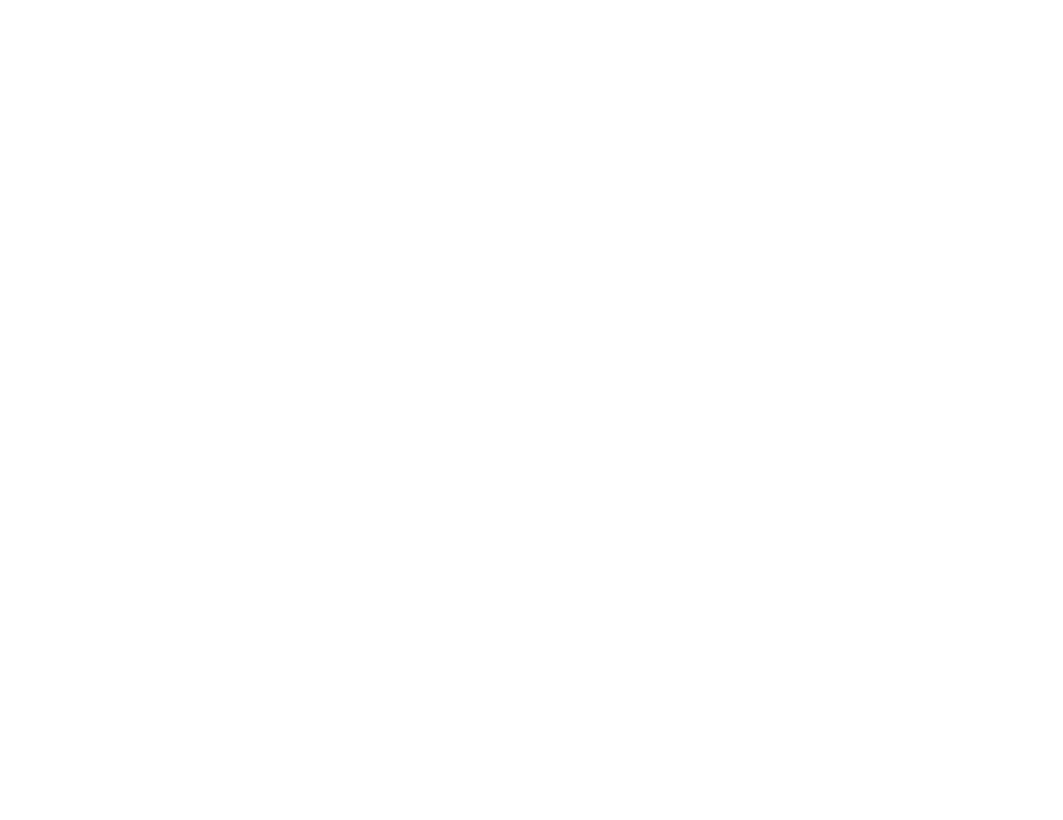
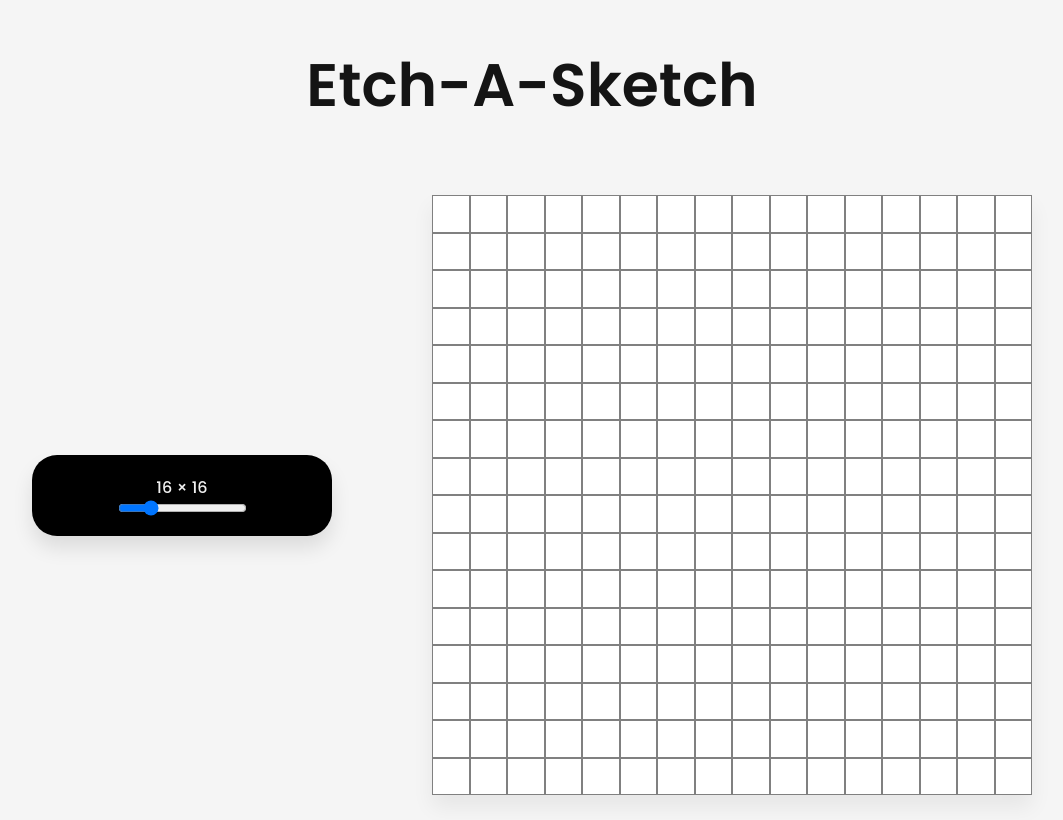
Before and after one commit to nekusu/etch-a-sketch, a plain HTML site: page index.html in a window 1280 px wide. Shown: the whole page, without its empty margins (108-1171 px from the left). Drawn offline with Linux system fonts and the light colour scheme.

Commit message:
Add function to modify the grid size

```diff
--- a/css/main.css
+++ b/css/main.css
@@ -0,0 +1,61 @@
+* {
+	margin: 0;
+	padding: 0;
+	border: 0;
+	box-sizing: border-box;
+	outline: none;
+	font-family: Poppins;
+}
+
+:root {
+	--background: white;
+	--background-alt: rgb(245, 245, 245);
+	--text: rgb(20, 20, 20);
+	--text-alt: rgb(240, 240, 240);
+	--radius: 25px;
+}
+
+body {
+	display: flex;
+	flex-direction: column;
+	align-items: center;
+	background-color: var(--background-alt);
+}
+
+#title {
+	margin: 40px;
+	text-align: center;
+	font-size: 60px;
+	color: var(--text);
+}
+
+#container {
+	width: 90%;
+	max-width: 1100px;
+	display: flex;
+	align-items: center;
+	justify-content: space-around;
+	flex-wrap: wrap-reverse;
+}
+
+#settings {
+	width: 300px;
+	padding: 20px;
+	margin: 25px;
+	display: flex;
+	flex-direction: column;
+	align-items: center;
+	color: var(--text-alt);
+	border-radius: var(--radius);
+	background-color: black;
+	box-shadow: 0 12px 20px rgba(0, 0, 0, 0.1);
+}
+
+#grid {
+	height: 600px;
+	width: 600px;
+	margin: 25px;
+	display: grid;
+	background-color: var(--background);
+	box-shadow: 0 12px 20px rgba(0, 0, 0, 0.0625);
+}
--- a/index.html
+++ b/index.html
@@ -5,10 +5,19 @@
 	<meta charset="UTF-8">
 	<meta http-equiv="X-UA-Compatible" content="IE=edge">
 	<meta name="viewport" content="width=device-width, initial-scale=1.0">
+	<link href="https://fonts.googleapis.com/css2?family=Poppins:wght@500;600&display=swap" rel="stylesheet">
 	<link rel="stylesheet" href="css/main.css">
 	<title>Etch-A-Sketch</title>
 </head>
 
 <body>
+	<h1 id="title">Etch-A-Sketch</h1>
+	<div id="container">
+		<div id="settings">
+			<div><span class="size">16</span> × <span class="size">16</span></div>
+			<input id="size-slider" type="range" min="2" max="64" value="16">
+		</div>
+		<div id="grid"></div>
+	</div>
 	<script type="text/javascript" src="js/etchASketch.js"></script>
 </body>
--- a/js/etchASketch.js
+++ b/js/etchASketch.js
@@ -0,0 +1,19 @@
+const grid = document.querySelector('#grid');
+const sizeSlider = document.querySelector('#size-slider');
+const sizeSpans = document.querySelectorAll('.size');
+updateGrid();
+
+function updateGrid() {
+	const size = sizeSlider.value;
+	sizeSpans.forEach(span => span.textContent = size);
+	grid.innerHTML = '';
+	grid.style.grid = `repeat(${size}, 1fr) / repeat(${size}, 1fr)`;
+
+	for (let i = 0; i < size ** 2; i++) {
+		const div = document.createElement('div');
+		div.style.border = '1px solid gray';
+		grid.appendChild(div);
+	}
+}
+
+sizeSlider.addEventListener('change', updateGrid);
```
